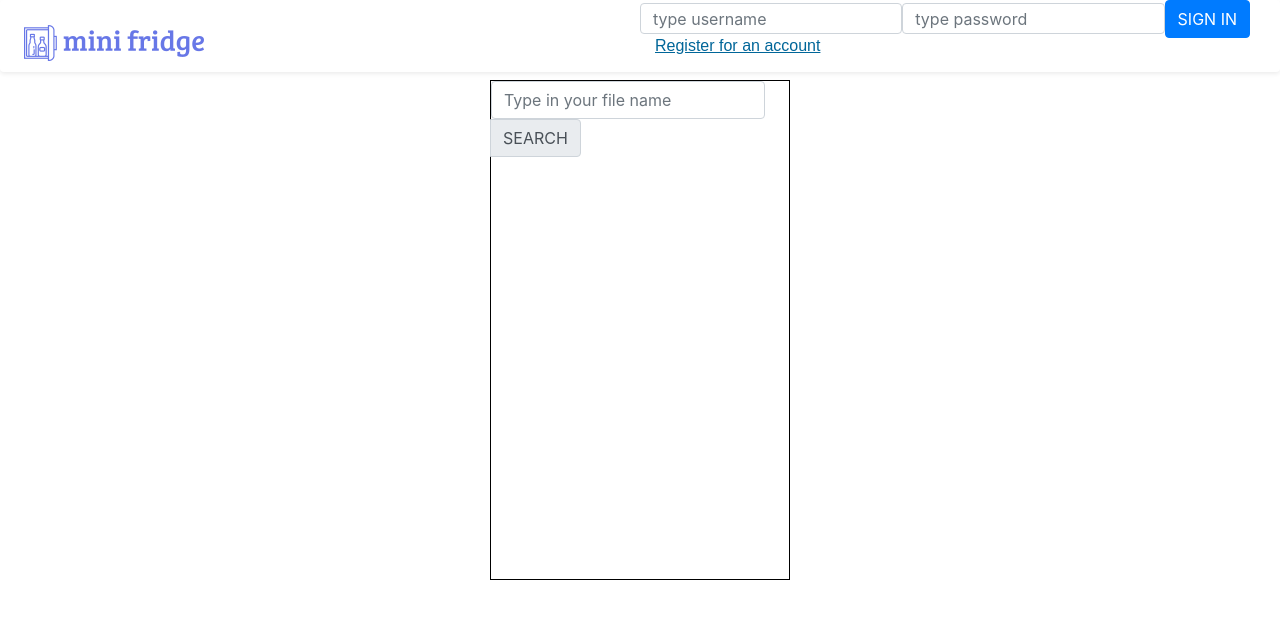
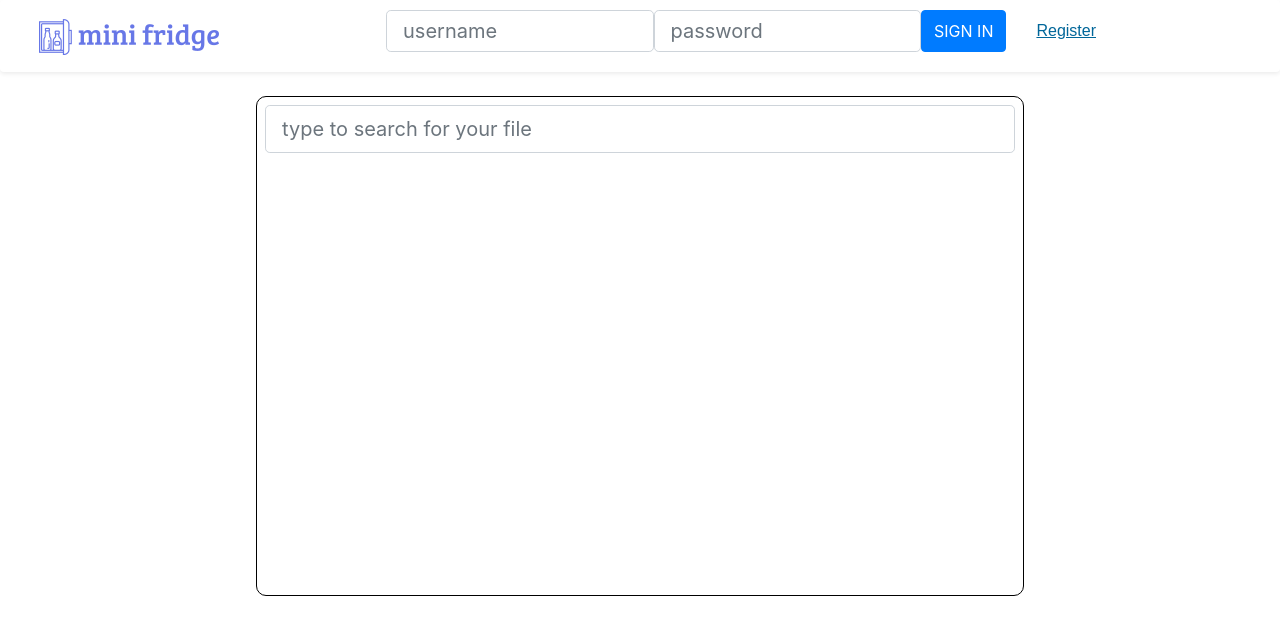
Before and after one commit to hnryzhng/mini-fridge, a React (Create React App) app in the folder client/: page / in a window 1280 px wide. Shown: the top 634 px of the page. Built offline with nearby package versions, Linux system fonts and the light colour scheme.

Commit message:
updated list display stylings

```diff
--- a/client/src/App.js
+++ b/client/src/App.js
@@ -182,14 +182,10 @@ class SearchFilter extends Component {
 
 		return(
 
-      <div className="input-group mb-3" id="search-filter-container">
+      <div id="search-filter-container">
 
   			<div id="search-filter">
-  				<input type="text" className="form-control" id="search-filter-input" placeholder="Type in your file name" onChange={ this.searchFilter } aria-label="Type in your file name" aria-describedby="search-append-icon"/>
-  			</div>
-
-        <div className="input-group-append">
-          <span className="input-group-text" id="search-append-icon">SEARCH</span>
+  				<input type="text" className="form-control form-control-lg" id="search-filter-input" placeholder="type to search for your file" onChange={ this.searchFilter } />
   			</div>
 
       </div>
@@ -286,20 +282,31 @@ class LoginModule extends Component {
       return(
 
         <div className="container">
+          <div className="row">
 
-          <form className="row form-inline" id="login-module" onSubmit={this.login}>
-            <input type="text" className="col form-control" id="login-username" placeholder="type username" name="username" onChange= {event=>this.setState({usernameInput: event.target.value})} />
-            <input type="password" className="col form-control" id="login-password" placeholder="type password" name="password" onChange= {event=>this.setState({passwordInput: event.target.value})} />
 
-            <button type="submit" className="btn btn-primary">
+          <div className="col-sm">
+            <form className="form-inline" id="login-module" onSubmit={this.login}>
+
+              <div className="row">
+
+                  <input type="text" className="form-control form-control-lg col-sm" id="login-username" placeholder="username" name="username" onChange= {event=>this.setState({usernameInput: event.target.value})} />
+                  <input type="password" className="form-control form-control-lg col-sm" id="login-password" placeholder="password" name="password" onChange= {event=>this.setState({passwordInput: event.target.value})} />
+
+                  <button type="submit" className="btn btn-primary ">
                     SIGN IN
                   </button>
+
+              </div>
+
             </form>
+          </div>
 
 
-          <button type="button" id="register-button" onClick={ this.sendToParent }> Register for an account </button>
+          <button type="button col-sm" id="register-button" onClick={ this.sendToParent }> Register </button>
 
 
+          </div>
         </div>
 
       )
@@ -403,9 +410,20 @@ class NaviBar extends Component {
 
 		  <nav id="navibar" className="navbar navbar-expand-md shadow-sm p-3 mb-5 bg-white rounded">
 
+        <div className="container">
+          <div className="row">
+
+            <div className="col-sm-4">
               <Logo />
+            </div>
 
+            <div className="col-sm-8">
   		        <NavigationControl user={ this.props.user } loggedIn={ this.props.loggedIn } handleLoginModule={ this.props.handleLoginModule } handleRegisterModule={ this.props.handleRegisterModule } handleSignOut={ this.props.handleSignOut } />
+            </div>
+
+          </div>
+        </div>
+
 
 		  </nav>
 
@@ -459,7 +477,7 @@ class Logo extends Component {
 class UserModule extends Component {
   render() {
     return(
-      <>
+      <div>
         <li className="nav-item dropdown">
 
           <a className="nav-link dropdown-toggle" href="#" id="navbarDropdownMenuLink" role="button" data-toggle="dropdown" aria-haspopup="true" aria-expanded="false">
@@ -473,7 +491,7 @@ class UserModule extends Component {
           </div>
 
         </li>
-      </>
+      </div>
     )
   }
 }
@@ -524,7 +542,7 @@ class UploadFileForm extends Component {
 	uploadFile = (event) => {
 
 		const fileData = this.state.fileData;
-		const fileName = fileData.name;
+		const fileName = ((fileData)? fileData.name: null);
 		const user = this.props.user;
 		const loggedIn = this.props.loggedIn;
 
@@ -574,9 +592,13 @@ class UploadFileForm extends Component {
 			          // send file name back to parent to update fileRecordsArray
 			          this.props.handleFileUploadComponent(data, true);
 
+                this.setState({ hasFileWaiting: false });
+
 			        } else {
 			          console.log("error: trouble uploading your file");
 			          this.props.handleFileUploadComponent(null, false);
+
+                this.setState({ hasFileWaiting: false });
 			        }
 			      })
 			      .catch(error => console.log("upload file error:", error));
@@ -615,16 +637,31 @@ class UploadFileForm extends Component {
 		console.log('fileinputobj clicked:', fileInputObj);
 	}
 
+
 	render() {
+
+    let currentButton;
+
+    if (this.state.hasFileWaiting) {
+      currentButton = <button type="button" className="btn btn-lg btn-block btn-success" id="submit-file-button" onClick={ this.uploadFile }>SUBMIT FILE</button>
+    } else {
+      currentButton = <button type="button" className="btn btn-lg btn-block btn-primary" id="upload-file-button" onClick={ this.clickFileInput } >UPLOAD</button>
+    }
+
 		return(
 			<div id="upload-file-module">
 
 			    <div id="upload-file-control">
-			        <button type="button" className="btn btn-lg btn-block" id="upload-file-button" onClick={ this.clickFileInput } >{this.state.hasFileWaiting? 'SUBMIT FILE':'UPLOAD'}</button>
+
+              { currentButton }
+
 			        <div id="filename-display">
-			        	<p> {this.state.fileData? this.state.fileData.name : " "} </p>
+			        	<p id="filename-display-text"> { this.state.fileData? this.state.fileData.name: "" }</p>
 			        </div>
+
 			    </div>
+
+
 
 				<div id="upload-file-form">
 			        <form onSubmit={this.uploadFile}>
@@ -636,7 +673,6 @@ class UploadFileForm extends Component {
 			          </button>
 			        </form>
 		    </div>
-
 
       </div>
 	    )
@@ -651,7 +687,7 @@ class List extends Component {
 		  return <Item key={ index } fileName={ file.fileName } fileId={ file.fileId } user={ this.props.user } fileRecordsArray={ this.props.fileRecordsArray } handleFileRecordsUpdate={ this.props.handleFileRecordsUpdate } />
 		});
 
-		return <ul>{list}</ul>;
+		return <ul className="list-group">{list}</ul>;
 
   	}
 
@@ -731,12 +767,12 @@ class Item extends Component {
     const fileRecordsArray = this.props.fileRecordsArray;
 
     return(
-    	<div className="container">
+    	<div className="container list-group-item list-group-item-action">
         <div className="row">
 
-          <div className="col"><li id={ fileId } > { this.props.fileName } </li></div>
-    		  <div className="col"><a><img src={ require("./static/icons/trashcan.png") } className="delete-icon" alt="DELETE" onClick={ () => { this.del(user, fileId, fileRecordsArray) } } /></a></div>
-          <div className="col"><a><img src={ require("./static/icons/download.png") } className="download-icon" alt="DOWNLOAD" onClick={ () => { this.dLoad(user, fileId, fileName) } } /></a></div>
+          <a href="#" className="col-sm-8"><li id={ fileId } > { this.props.fileName } </li></a>
+    		  <a href="#" className="col-sm-2"><img src={ require("./static/icons/delete.png") } className="delete-icon icon" alt="DELETE" onClick={ () => { this.del(user, fileId, fileRecordsArray) } } /></a>
+          <a href="#" className="col-sm-2"><img src={ require("./static/icons/download.png") } className="download-icon icon" alt="DOWNLOAD" onClick={ () => { this.dLoad(user, fileId, fileName) } } /></a>
 
           </div>
     	</div>
--- a/client/src/styles.css
+++ b/client/src/styles.css
@@ -1,3 +1,17 @@
+
+.container {
+	width: 100%;
+	margin: 0px 0px 0px 0px;
+}
+
+.row {
+	width: 100%;
+}
+
+.navbar-nav {
+	width: 100%;
+}
+
 #navibar {
 	position: fixed;
 	width: 100%;
@@ -9,8 +23,14 @@
 	position: absolute;
 	top: 0;
 	right: 0;
-	width: 50%;
+	width: 100%;
 	height: 80%;
+}
+
+.nav-item .dropdown {
+	background-color: blue;
+	float: right;
+	text-align: right;
 }
 
 #logo-container {
@@ -62,33 +82,51 @@
 
 #upload-file-container {
 	margin: 0 auto;
-	padding-top: 5rem;
-	width: 300px;
+	padding-top: 6em;
+	width: 60%;
 }
 
 #upload-file-form {
 	display: none;
 }
 
+#filename-display-text {
+	color: #496057;
+	font-size: 1em;
+}
+
 #list-container {
 	margin: 0 auto;
-	width: 300px;
+	width: 60%;
 	height: 500px;
 	border: 1px solid black;
+	border-radius: 10px;
+	padding: 0.5em;
 }
 
 #search-filter-container {
 	width: 100%;
-	padding-right: 0;
+}
+
+#search-filter-input {
+	width: 100%;
+}
+
+.list-group {
+	list-style-type: none;
 }
 
 .delete-icon {
-	width: 30px;
+	width: 18px;
 	//border: 1px solid black;
 }
 
+.icon:hover {
+	width: 22px;
+}
+
 .download-icon {
-	width: 30px;
+	width: 18px;
 	//border: 1px solid black;
 }
 
```
Lines whose indentation alone changed are shown as unchanged.
